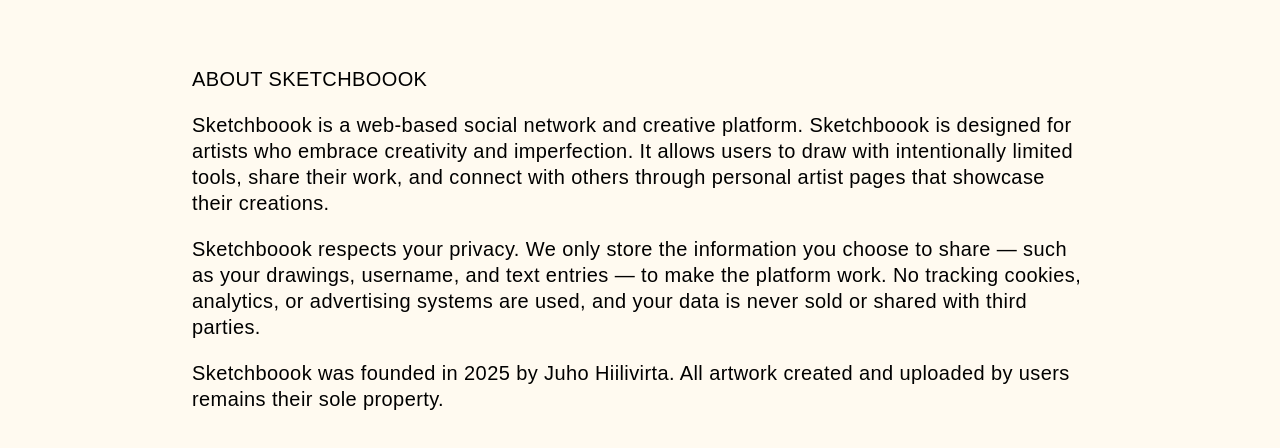
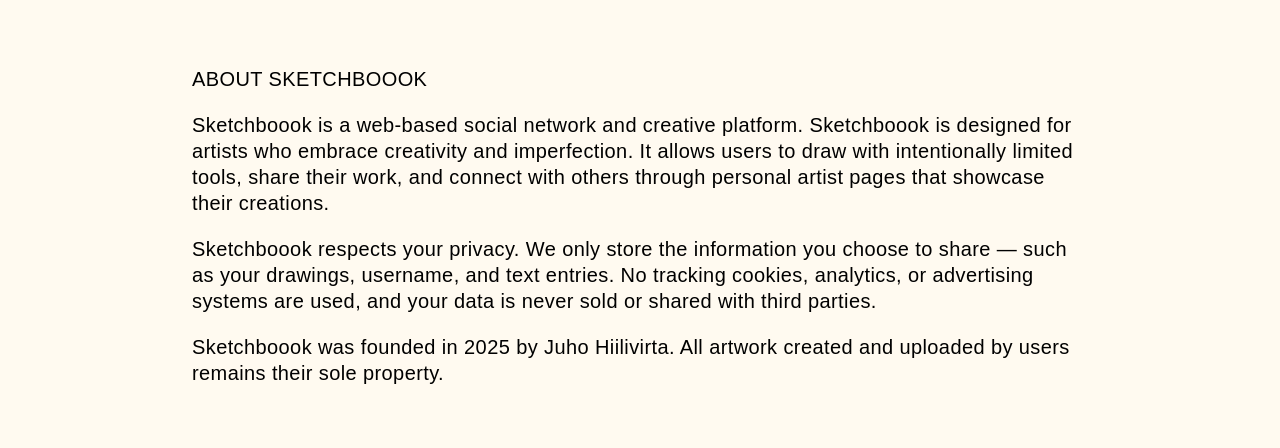
Before and after one commit to juhohiilivirta/sketchboook, a website: page public/about.html in a window 1280 px wide. Shown: the part 54-502 px from the top of the page. Drawn offline with Linux system fonts and the light colour scheme.

Commit message:
Resolve merge conflict — keep local about.html

```diff
--- a/public/about.html
+++ b/public/about.html
@@ -27,7 +27,7 @@
   </p>
 
   <p>
-    Sketchboook respects your privacy. We only store the information you choose to share — such as your drawings, username, and text entries — to make the platform work.
+    Sketchboook respects your privacy. We only store the information you choose to share — such as your drawings, username, and text entries.
     No tracking cookies, analytics, or advertising systems are used, and your data is never sold or shared with third parties.
   </p>
 
```
